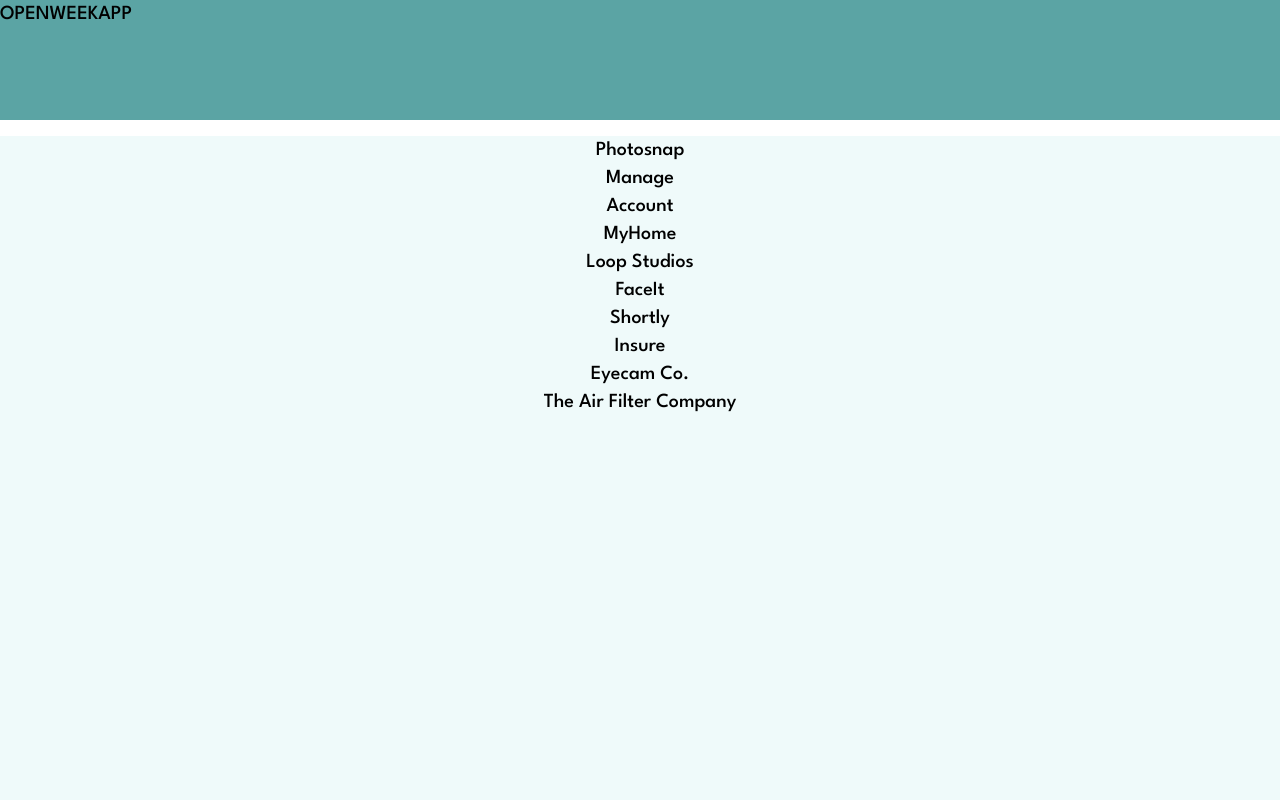
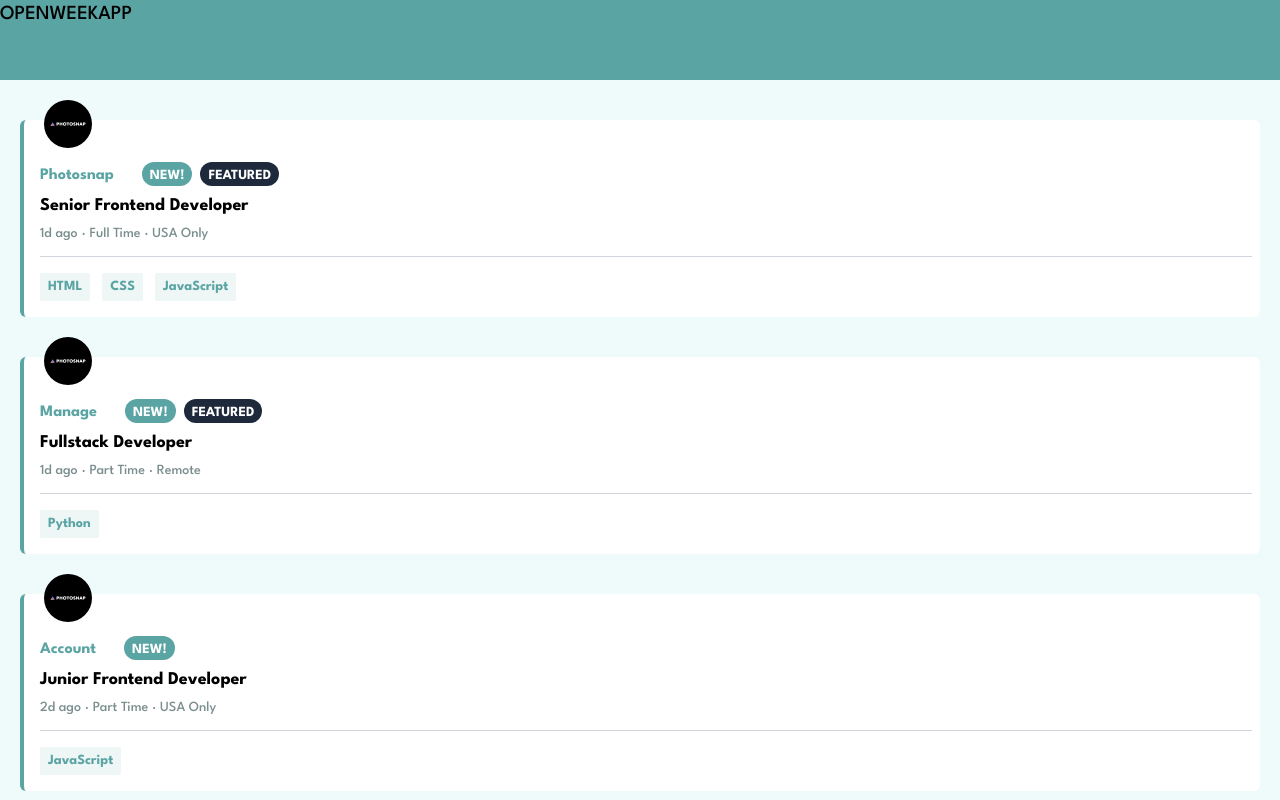
Before and after one commit to Open-Bootcamp/portal-de-empleo, a React (Vite) app: page / in a window 1280 px wide. Shown: the top 800 px of the page. Built offline with nearby package versions, Linux system fonts and the light colour scheme.

Commit message:
style card

```diff
--- a/src/components/Card.jsx
+++ b/src/components/Card.jsx
@@ -1,10 +1,43 @@
+import logo from '../assets/photosnap.svg'
+import CardTags from './CardTags'
+
 function Card({ jobs }) {
 	return (
-		<div>
+		<>
 			{jobs.map(job => (
-				<p key={job.id}>{job.company}</p>
+				<div
+					key={job.id}
+					className='bg-white border-l-4 border-dark-cyan p-2 rounded-md flex flex-col pl-4 container'
+				>
+					<img src={logo} alt='logo' className='w-12 -mt-7 ml-1' />
+					<div className='border-b-[1px] border-slate-500/30 text-left flex flex-col gap-1'>
+						<div className='mt-3 flex items-center gap-2'>
+							<h3 className='mr-5 mt-1 text-dark-cyan font-bold text-base'>
+								{job.company}
+							</h3>
+							{job.new && (
+								<p className='uppercase text-sm text-white font-bold px-2 pt-1 bg-dark-cyan rounded-full'>
+									New!
+								</p>
+							)}
+
+							{job.featured && (
+								<p className='uppercase text-sm text-white font-bold px-2 pt-1 bg-slate-800 rounded-full'>
+									Featured
+								</p>
+							)}
+						</div>
+						<p className='font-bold text-lg'>{job.position}</p>
+						<div className='text-sm text-dark-grayish-cyan flex items-center gap-1 mb-3'>
+							<span>{job.postedAt}</span> · <span>{job.contract}</span> ·
+							<span>{job.location}</span>
+						</div>
+					</div>
+
+					<CardTags job={job} />
+				</div>
 			))}
-		</div>
+		</>
 	)
 }
 
--- /dev/null
+++ b/src/components/CardTags.jsx
@@ -0,0 +1,20 @@
+function CardTags({ job }) {
+	return (
+		<div className='mt-4 mb-2 flex flex-wrap gap-3'>
+			{job.languages.map(language => (
+				<span className='text-sm bg-light-grayish-cyan-ft px-2 py-1 font-bold text-dark-cyan rounded-sm cursor-pointer'>
+					{language}
+				</span>
+			))}
+
+			{/* <span>{job.role}</span>
+			<span>{job.level}</span>
+
+			{job.tools.map(language => (
+				<span>{language}</span>
+			))} */}
+		</div>
+	)
+}
+
+export default CardTags
--- a/src/components/CardsContainer.jsx
+++ b/src/components/CardsContainer.jsx
@@ -10,7 +10,7 @@
 	}, [])
 
 	return (
-		<main className='bg-light-grayish-cyan-bg text-center min-h-screen flex flex-col gap-4 my-4'>
+		<main className='bg-light-grayish-cyan-bg text-center min-h-screen flex flex-col gap-10 p-5 py-10'>
 			<Card jobs={jobs} />
 		</main>
 	)
--- a/src/data/data.json
+++ b/src/data/data.json
@@ -2,7 +2,7 @@
   {
     "id": 1,
     "company": "Photosnap",
-    "logo": "./images/photosnap.svg",
+    "logo": "../assets/photosnap.svg",
     "new": true,
     "featured": true,
     "position": "Senior Frontend Developer",
@@ -11,13 +11,17 @@
     "postedAt": "1d ago",
     "contract": "Full Time",
     "location": "USA Only",
-    "languages": ["HTML", "CSS", "JavaScript"],
+    "languages": [
+      "HTML",
+      "CSS",
+      "JavaScript"
+    ],
     "tools": []
   },
   {
     "id": 2,
     "company": "Manage",
-    "logo": "./images/manage.svg",
+    "logo": "../assets/manage.svg",
     "new": true,
     "featured": true,
     "position": "Fullstack Developer",
@@ -26,13 +30,17 @@
     "postedAt": "1d ago",
     "contract": "Part Time",
     "location": "Remote",
-    "languages": ["Python"],
-    "tools": ["React"]
+    "languages": [
+      "Python"
+    ],
+    "tools": [
+      "React"
+    ]
   },
   {
     "id": 3,
     "company": "Account",
-    "logo": "./images/account.svg",
+    "logo": "../assets/account.svg",
     "new": true,
     "featured": false,
     "position": "Junior Frontend Developer",
@@ -41,13 +49,18 @@
     "postedAt": "2d ago",
     "contract": "Part Time",
     "location": "USA Only",
-    "languages": ["JavaScript"],
-    "tools": ["React", "Sass"]
+    "languages": [
+      "JavaScript"
+    ],
+    "tools": [
+      "React",
+      "Sass"
+    ]
   },
   {
     "id": 4,
     "company": "MyHome",
-    "logo": "./images/myhome.svg",
+    "logo": "../assets/myhome.svg",
     "new": false,
     "featured": false,
     "position": "Junior Frontend Developer",
@@ -56,13 +69,16 @@
     "postedAt": "5d ago",
     "contract": "Contract",
     "location": "USA Only",
-    "languages": ["CSS", "JavaScript"],
+    "languages": [
+      "CSS",
+      "JavaScript"
+    ],
     "tools": []
   },
   {
     "id": 5,
     "company": "Loop Studios",
-    "logo": "./images/loop-studios.svg",
+    "logo": "../assets/loop-studios.svg",
     "new": false,
     "featured": false,
     "position": "Software Engineer",
@@ -71,13 +87,18 @@
     "postedAt": "1w ago",
     "contract": "Full Time",
     "location": "Worldwide",
-    "languages": ["JavaScript"],
-    "tools": ["Ruby", "Sass"]
+    "languages": [
+      "JavaScript"
+    ],
+    "tools": [
+      "Ruby",
+      "Sass"
+    ]
   },
   {
     "id": 6,
     "company": "FaceIt",
-    "logo": "./images/faceit.svg",
+    "logo": "../assets/faceit.svg",
     "new": false,
     "featured": false,
     "position": "Junior Backend Developer",
@@ -86,13 +107,17 @@
     "postedAt": "2w ago",
     "contract": "Full Time",
     "location": "UK Only",
-    "languages": ["Ruby"],
-    "tools": ["RoR"]
+    "languages": [
+      "Ruby"
+    ],
+    "tools": [
+      "RoR"
+    ]
   },
   {
     "id": 7,
     "company": "Shortly",
-    "logo": "./images/shortly.svg",
+    "logo": "../assets/shortly.svg",
     "new": false,
     "featured": false,
     "position": "Junior Developer",
@@ -101,13 +126,18 @@
     "postedAt": "2w ago",
     "contract": "Full Time",
     "location": "Worldwide",
-    "languages": ["HTML", "JavaScript"],
-    "tools": ["Sass"]
+    "languages": [
+      "HTML",
+      "JavaScript"
+    ],
+    "tools": [
+      "Sass"
+    ]
   },
   {
     "id": 8,
     "company": "Insure",
-    "logo": "./images/insure.svg",
+    "logo": "../assets/insure.svg",
     "new": false,
     "featured": false,
     "position": "Junior Frontend Developer",
@@ -116,13 +146,18 @@
     "postedAt": "2w ago",
     "contract": "Full Time",
     "location": "USA Only",
-    "languages": ["JavaScript"],
-    "tools": ["Vue", "Sass"]
+    "languages": [
+      "JavaScript"
+    ],
+    "tools": [
+      "Vue",
+      "Sass"
+    ]
   },
   {
     "id": 9,
     "company": "Eyecam Co.",
-    "logo": "./images/eyecam-co.svg",
+    "logo": "../assets/eyecam-co.svg",
     "new": false,
     "featured": false,
     "position": "Full Stack Engineer",
@@ -131,13 +166,18 @@
     "postedAt": "3w ago",
     "contract": "Full Time",
     "location": "Worldwide",
-    "languages": ["JavaScript", "Python"],
-    "tools": ["Django"]
+    "languages": [
+      "JavaScript",
+      "Python"
+    ],
+    "tools": [
+      "Django"
+    ]
   },
   {
     "id": 10,
     "company": "The Air Filter Company",
-    "logo": "./images/the-air-filter-company.svg",
+    "logo": "../assets/the-air-filter-company.svg",
     "new": false,
     "featured": false,
     "position": "Front-end Dev",
@@ -146,7 +186,12 @@
     "postedAt": "1mo ago",
     "contract": "Part Time",
     "location": "Worldwide",
-    "languages": ["JavaScript"],
-    "tools": ["React", "Sass"]
+    "languages": [
+      "JavaScript"
+    ],
+    "tools": [
+      "React",
+      "Sass"
+    ]
   }
 ]
--- a/tailwind.config.cjs
+++ b/tailwind.config.cjs
@@ -4,16 +4,16 @@
 	theme: {
 		extend: {
 			gridTemplateRows: {
-				'layout': '120px 1fr 120px'
-			}
+				layout: '80px 1fr 80px',
+			},
+			colors: {
+				'dark-cyan': '#5ba4a4',
+				'light-grayish-cyan-bg': '#effafa',
+				'light-grayish-cyan-ft': '#eef6f6',
+				'dark-grayish-cyan': '	#7b8e8e',
+				'very-dark-grayish-cyan': '#2c3a3a',
+			},
 		},
-		colors: {
-			'dark-cyan': '#5ba4a4',
-			'light-grayish-cyan-bg': '#effafa',
-			'light-grayish-cyan-ft': '#eef6f6',
-			'dark-grayish-cyan': '	#7b8e8e',
-			'very-dark-grayish-cyan': '#2c3a3a'
-		}
 	},
 	plugins: [],
 }
```
